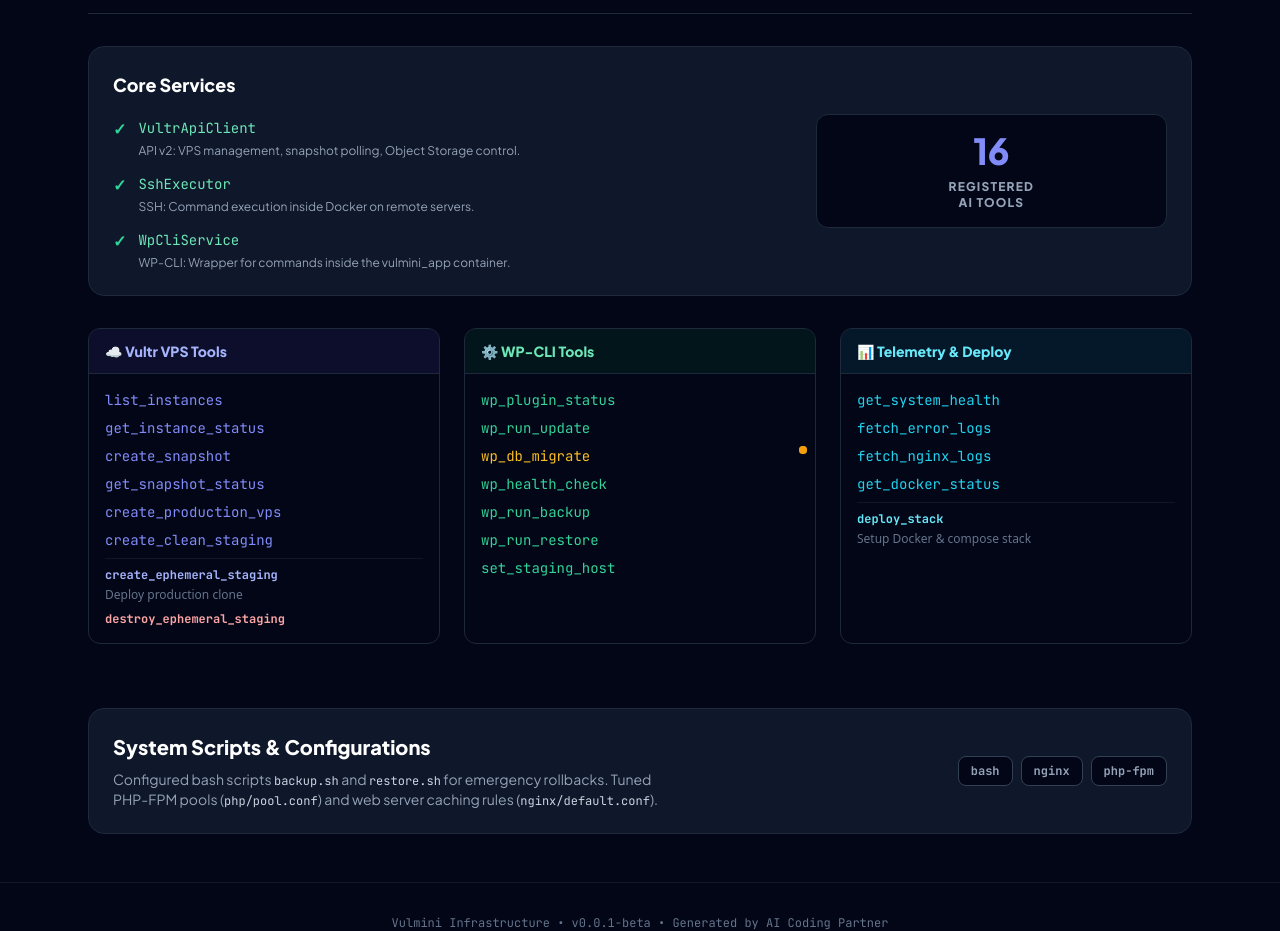
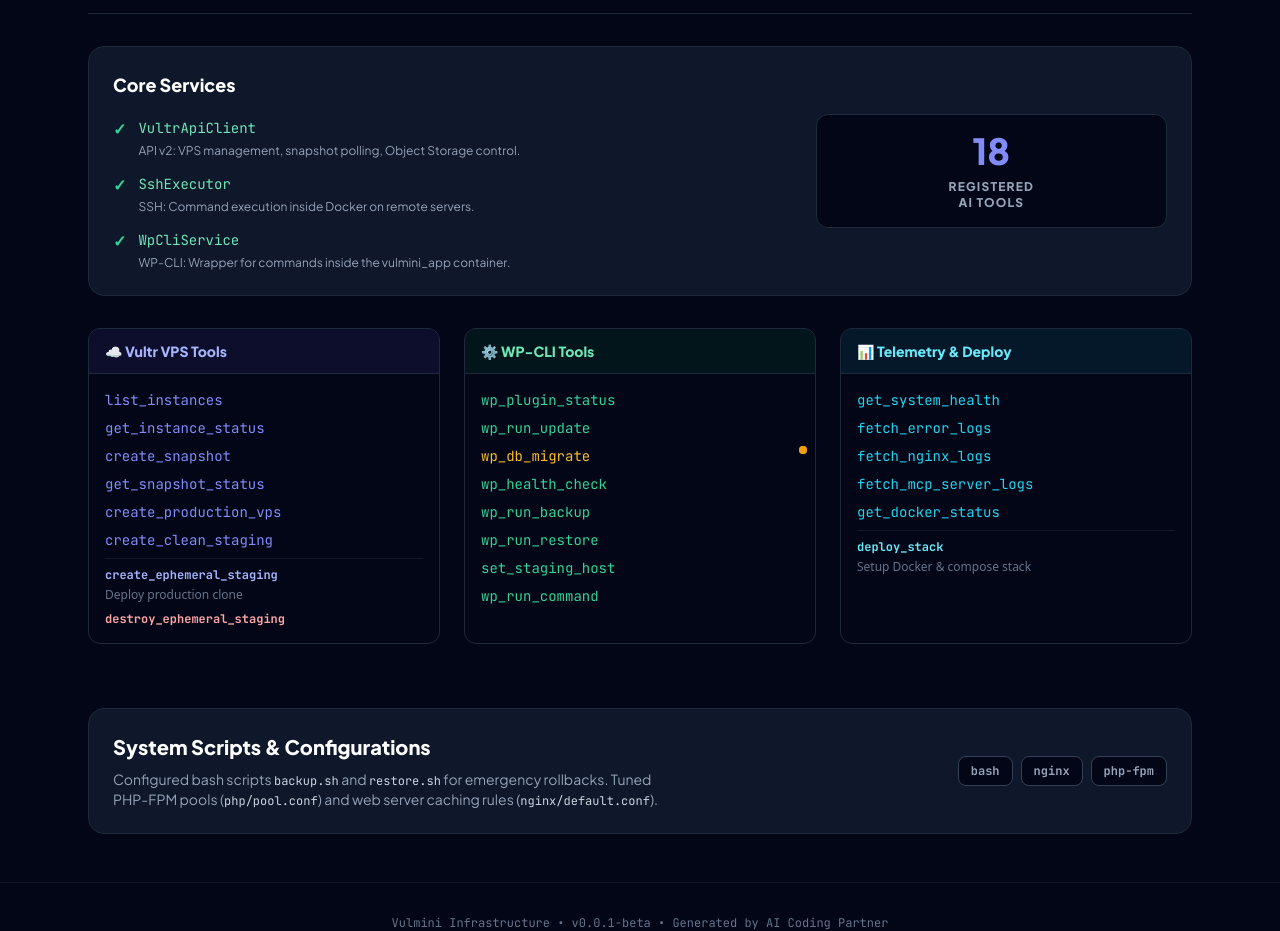
Before and after one commit to DimaMinka/Vulmini, a plain HTML site: page index.html in a window 1280 px wide. Shown: the part 885-1816 px from the top of the page. Drawn offline with nearby package versions, Linux system fonts and the light colour scheme.

Commit message:
docs: update README and index.html dashboard with new MCP tools

```diff
--- a/index.html
+++ b/index.html
@@ -194,7 +194,7 @@
           <div
             class="md:w-1/3 bg-slate-950 rounded-xl p-4 border border-slate-800 text-center"
           >
-            <div class="text-4xl font-black text-indigo-400 mb-2">16</div>
+            <div class="text-4xl font-black text-indigo-400 mb-2">18</div>
             <div
               class="text-xs text-slate-400 uppercase tracking-widest font-bold"
             >
@@ -274,6 +274,7 @@
                 <li><span class="text-emerald-400">wp_run_backup</span></li>
                 <li><span class="text-emerald-400">wp_run_restore</span></li>
                 <li><span class="text-emerald-400">set_staging_host</span></li>
+                <li><span class="text-emerald-400">wp_run_command</span></li>
               </ul>
             </div>
           </div>
@@ -291,6 +292,9 @@
                 <li><span class="text-cyan-400">get_system_health</span></li>
                 <li><span class="text-cyan-400">fetch_error_logs</span></li>
                 <li><span class="text-cyan-400">fetch_nginx_logs</span></li>
+                <li>
+                  <span class="text-cyan-400">fetch_mcp_server_logs</span>
+                </li>
                 <li><span class="text-cyan-400">get_docker_status</span></li>
                 <li
                   class="text-xs mt-2 pt-2 border-t border-slate-800/50 flex flex-col gap-1"
```
Also changed, not shown: README.md.
